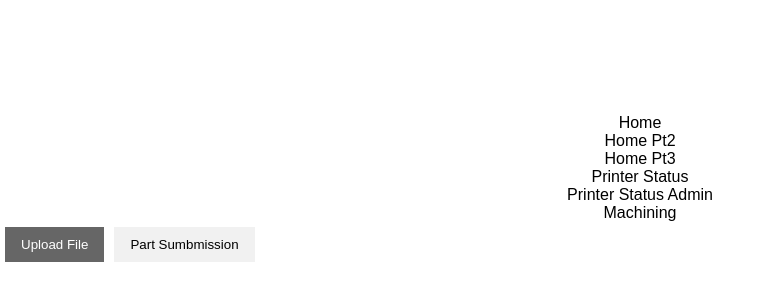
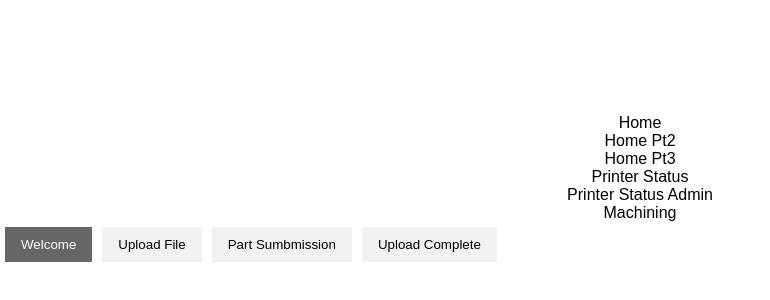
Before and after one commit to 4201VitruvianBots/VitruvianManufacturing, a React (Create React App) app in the folder Front-End/: page /HomePt3 in a window 1280 px wide. Shown: the part 210-510 px from the top of the page, without its empty margins (0-770 px from the left). Built offline with nearby package versions, Linux system fonts and the light colour scheme.

Commit message:
made tabs

```diff
--- a/Front-End/src/Pages/pt2homecopy.js
+++ b/Front-End/src/Pages/pt2homecopy.js
@@ -18,8 +18,11 @@ const NewPartApp3 = () => {
 
         <div className="App">
             <ul style={{ listStyle: 'none' }}>
-                <li style={{ float: 'left' }}><button type='button' className={actArray[0]} onClick={() => { setValue(0) }}>Upload File</button></li>
-                <li style={{ float: 'left' }}><button type='button' className={actArray[1]} onClick={() => { setValue(1) }}>Part Sumbmission</button></li>
+                <li style={{ float: 'left' }}><button type='button' className={actArray[0]} onClick={() => { setValue(0) }}>Welcome</button></li>
+                <li style={{ float: 'left' }}><button type='button' className={actArray[1]} onClick={() => { setValue(1) }}>Upload File</button></li>
+                <li style={{ float: 'left' }}><button type='button' className={actArray[2]} onClick={() => { setValue(2) }}>Part Sumbmission</button></li>
+                <li style={{ float: 'left' }}><button type='button' className={actArray[3]} onClick={() => { setValue(3) }}>Upload Complete</button></li>
+
             </ul>
             <br /><br />
             <div>
@@ -39,6 +42,11 @@ function Choosepage(props) {
 
     if (props.value === 1) {
     }
+    if (props.value === 2) {
+    }
+
+    if (props.value === 3) {
+    }
 }
 
 export default NewPartApp3;
```
Also changed, not shown: Front-End/src/Pages/app.css (+0 -7 lines).
